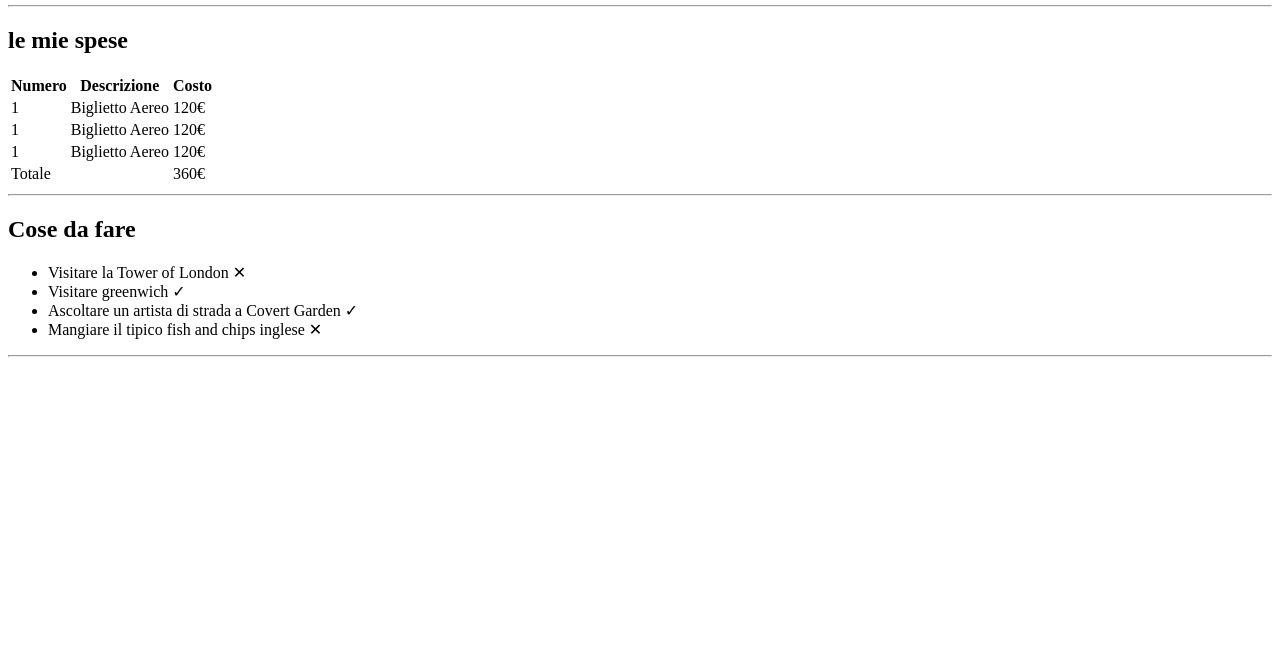
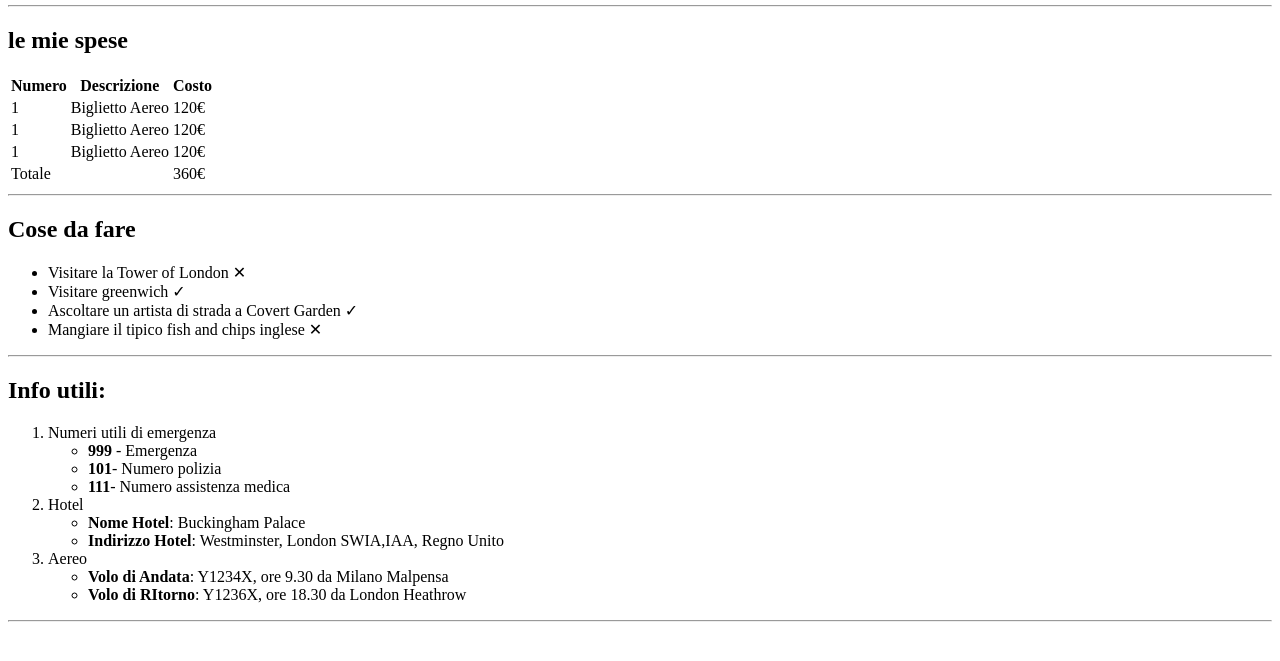
Before and after one commit to Gdr0/html-london-trip, a plain HTML site: page index.html in a window 1280 px wide. Shown: the part 87-748 px from the top of the page. Drawn offline with Linux system fonts and the light colour scheme.

Commit message:
completato main

```diff
--- a/index.html
+++ b/index.html
@@ -64,6 +64,33 @@
         </ul>
       </section>
       <hr />
+      <!-- informazioni -->
+      <section>
+        <h2>Info utili:</h2>
+        <ol>
+          <li>Numeri utili di emergenza</li>
+          <ul>
+            <li><b>999</b> - Emergenza</li>
+            <li><b>101</b>- Numero polizia</li>
+            <li><b>111</b>- Numero assistenza medica</li>
+          </ul>
+          <li>Hotel</li>
+          <ul>
+            <li><b>Nome Hotel</b>: Buckingham Palace</li>
+            <li>
+              <b>Indirizzo Hotel</b>: Westminster, London SWIA,IAA, Regno Unito
+            </li>
+          </ul>
+          <li>Aereo</li>
+          <ul>
+            <li><b>Volo di Andata</b>: Y1234X, ore 9.30 da Milano Malpensa</li>
+            <li>
+              <b>Volo di RItorno</b>: Y1236X, ore 18.30 da London Heathrow
+            </li>
+          </ul>
+        </ol>
+      </section>
+      <hr />
     </main>
   </body>
 </html>
```
